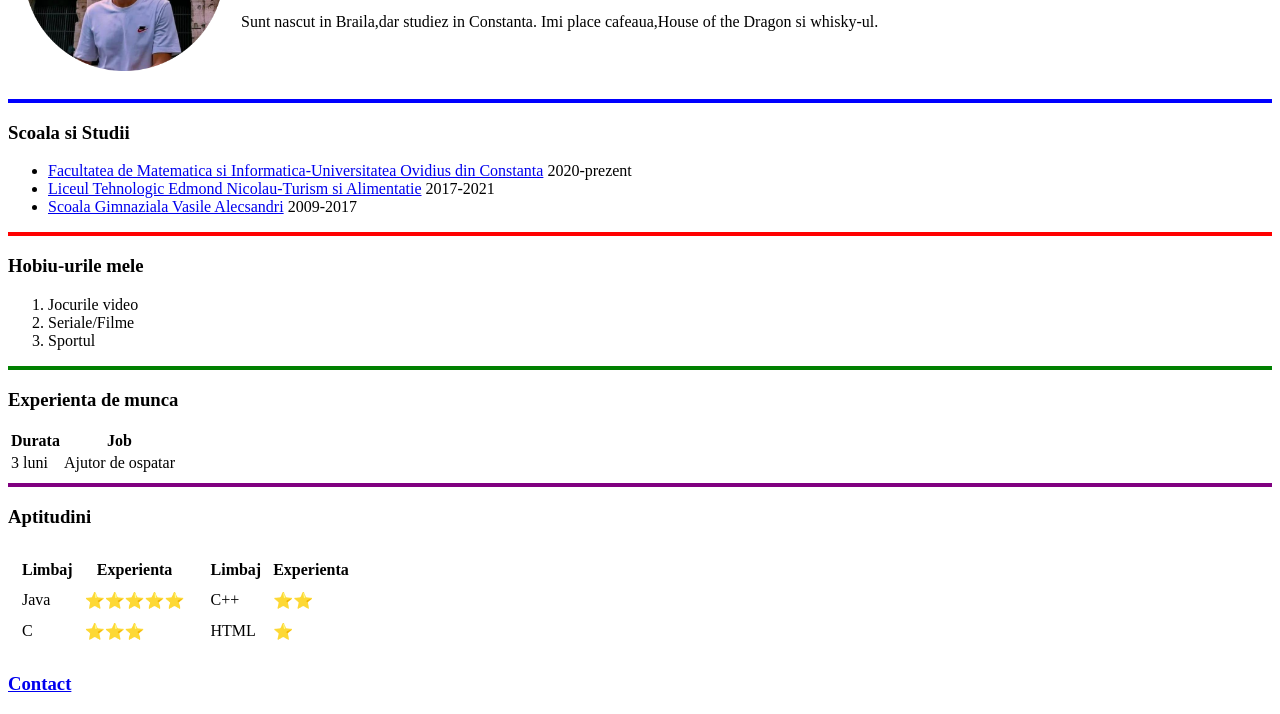
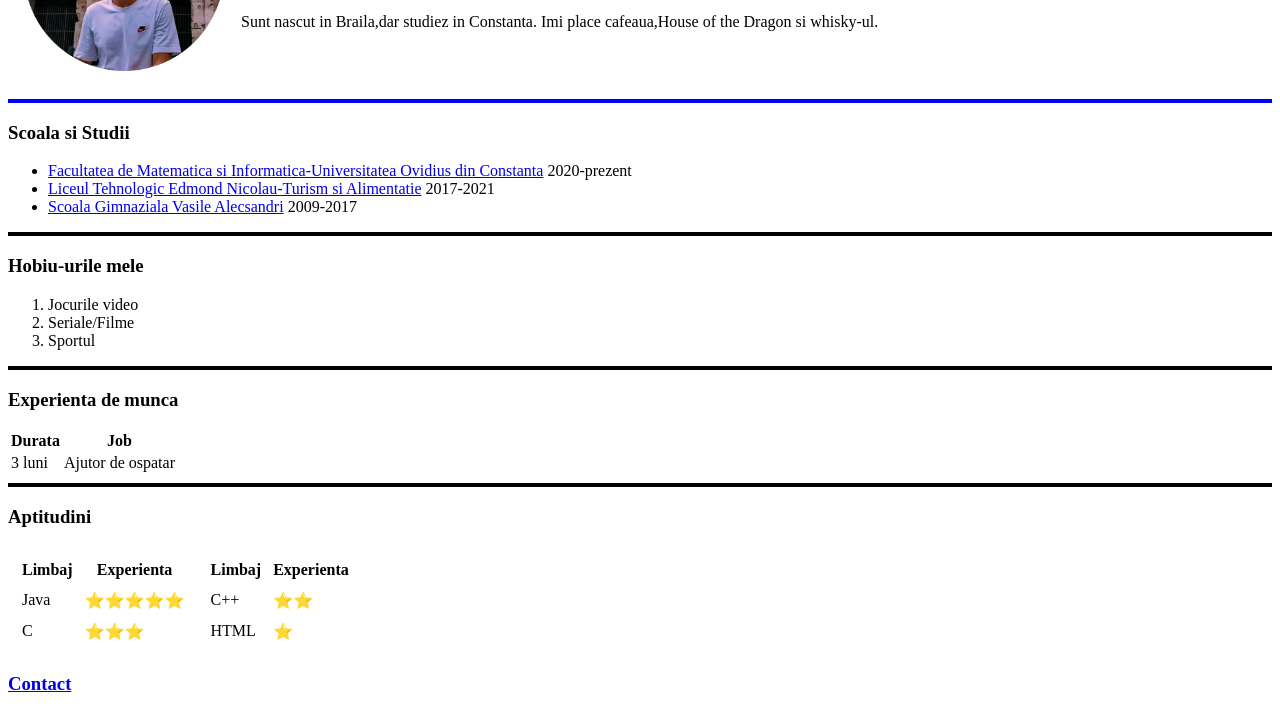
Before and after one commit to ValiDragan7/CV, a plain HTML site: page index.html in a window 1280 px wide. Shown: the part 153-867 px from the top of the page. Drawn offline with Linux system fonts and the light colour scheme.

Commit message:
all hr black

```diff
--- a/index.html
+++ b/index.html
@@ -57,14 +57,14 @@
         2009-2017
       </li>
     </ul>
-    <hr size="4" noshade color="red" />
+    <hr size="4" noshade color="black" />
     <h3>Hobiu-urile mele</h3>
     <ol type="1">
       <li>Jocurile video</li>
       <li>Seriale/Filme</li>
       <li>Sportul</li>
     </ol>
-    <hr size="4" noshade color="green" />
+    <hr size="4" noshade color="black" />
     <h3>Experienta de munca</h3>
     <table>
       <thead>
@@ -80,7 +80,7 @@
       </tr>
       <tfoot></tfoot>
     </table>
-    <hr size="4" noshade color="purple" />
+    <hr size="4" noshade color="black" />
     <h3>Aptitudini</h3>
     <table>
       <tr>
```
